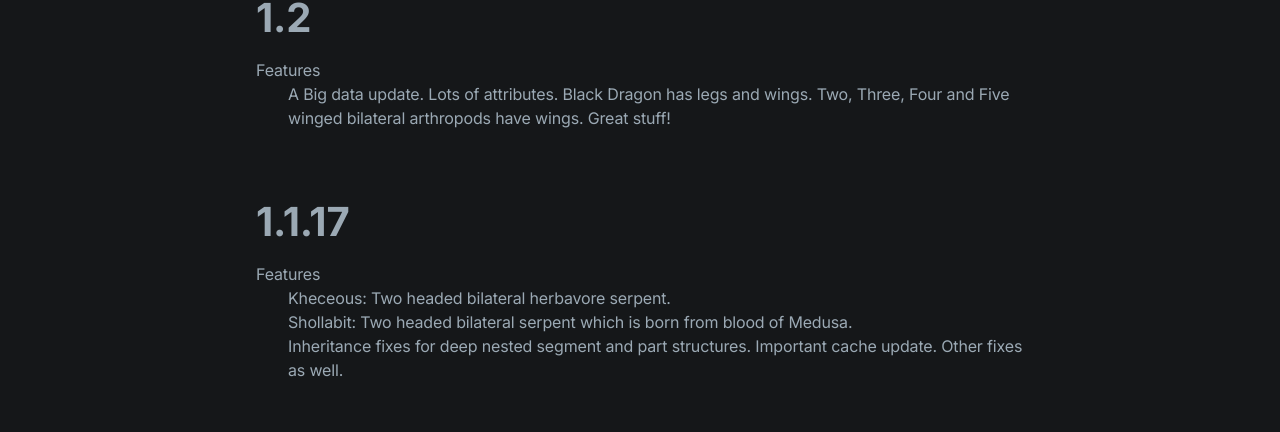
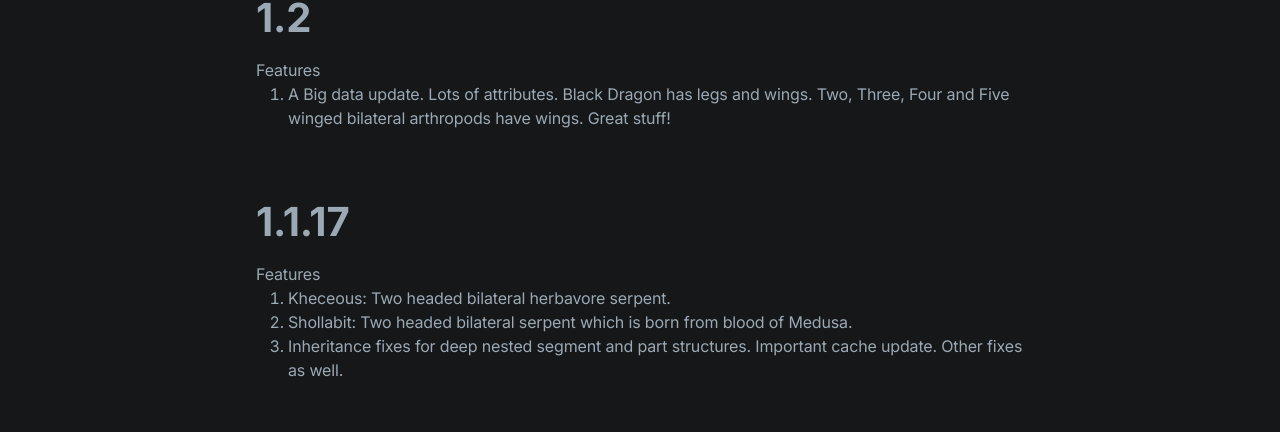
Before and after one commit to Nerdman4U/taxomageia-frontend, a Next.js app: page /versions in a window 1280 px wide. Shown: the part 243-675 px from the top of the page. Built offline with nearby package versions, Linux system fonts and the light colour scheme; no server answers.

Commit message:
feat(list style): changed list style at version page, fixes #2

```diff
--- a/app/css/style.css
+++ b/app/css/style.css
@@ -18,6 +18,9 @@
 
 a {
   text-decoration: underline;
+}
+ol {
+  list-style-type: decimal;
 }
 
 .nav-link {
--- a/app/versions/page.tsx
+++ b/app/versions/page.tsx
@@ -12,9 +12,9 @@ const VersionItems = ({items, topic}: {topic: string, items: string[]}) => {
   return (
     <>
       <h3>{topic}</h3>
-      <ul>
+      <ol>
         { items.map((item) => <li>{item}</li>) }
-      </ul>
+      </ol>
     </>
   )
 }
```
